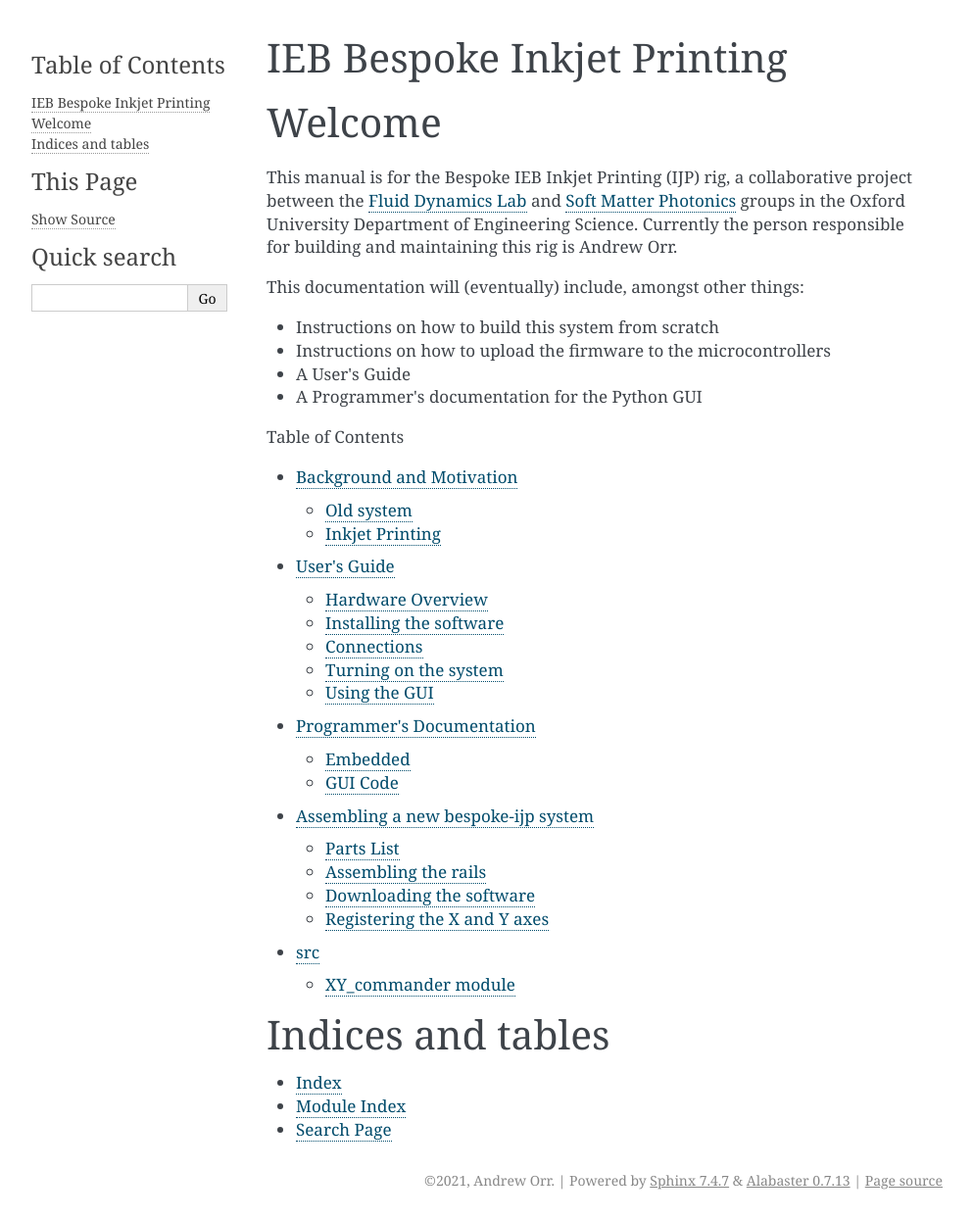
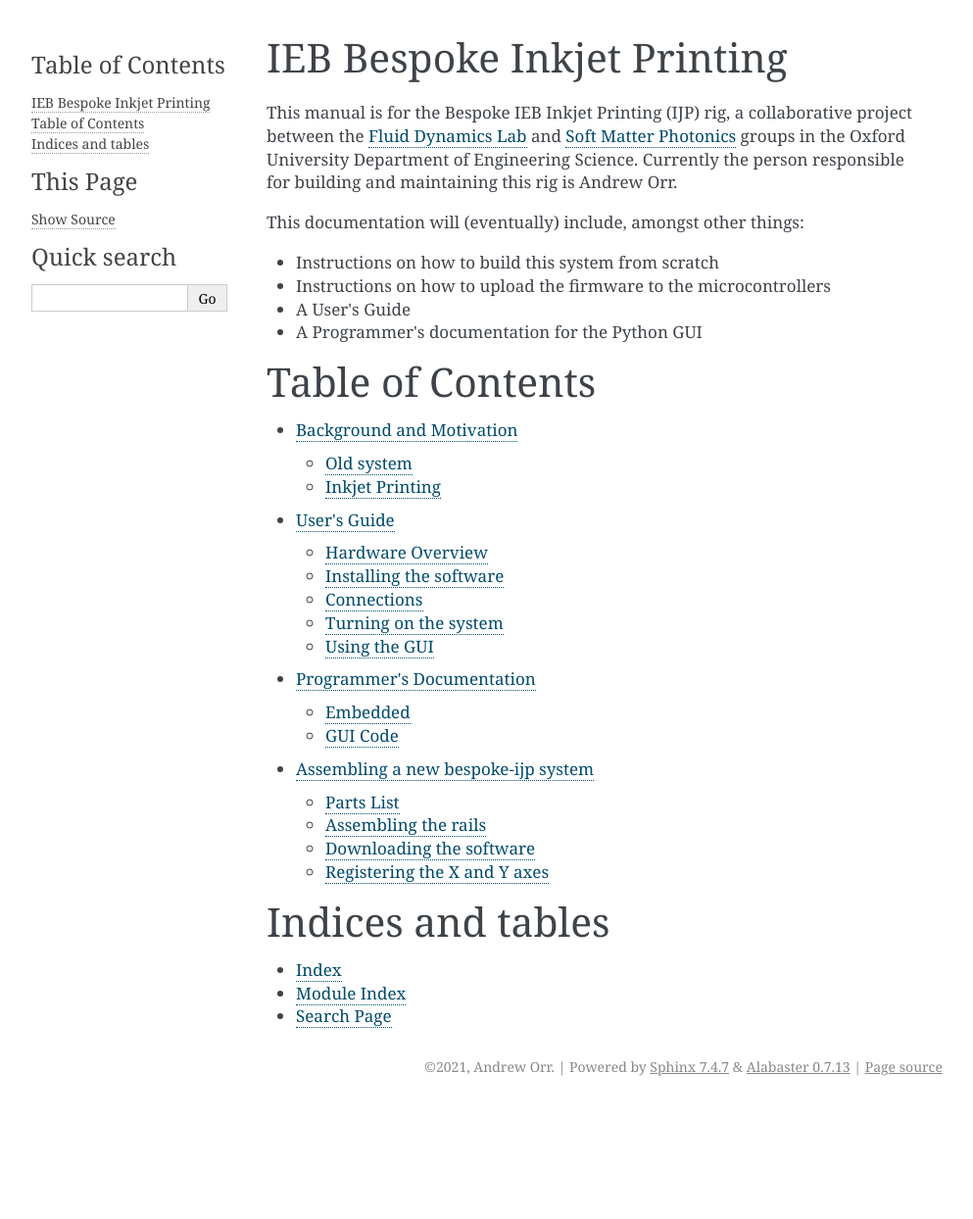
Before and after one commit to alvacjorr/bespoke-ijp, a Sphinx documentation site: the page built from docs/source/index.rst, in a window 1280 px wide. Shown: the whole page at 98% size, without its empty margins (148-1141 px from the left). Built offline with Sphinx 7.4.7, drawn with Linux system fonts in a browser that asks for light colours; pages that are not in the unit, such as notebooks, are missing from menus; after the commit the page ends 1128 px from its top, so only the background shows below that; some of the changed lines change nothing that is shown.

Commit message:
more docs

```diff
--- a/docs/source/index.rst
+++ b/docs/source/index.rst
@@ -1,8 +1,6 @@
 IEB Bespoke Inkjet Printing
 =======================================
 
-Welcome
-=========
 
 This manual is for the Bespoke IEB Inkjet Printing (IJP) rig, a collaborative project between the `Fluid Dynamics Lab <http://www2.eng.ox.ac.uk/fluidlab>`_ and `Soft Matter Photonics <http://www2.eng.ox.ac.uk/smp>`_ groups in the Oxford University Department of Engineering Science.
 Currently the person responsible for building and maintaining this rig is Andrew Orr.
@@ -14,16 +12,16 @@ This documentation will (eventually) include, amongst other things:
 - A User's Guide
 - A Programmer's documentation for the Python GUI
 
+Table of Contents
+================
+
 .. toctree::
-   :caption: Table of Contents
    :maxdepth: 4
 
    background
    userguide
    programmer
    building
-   modules
-
 
 
 
```
